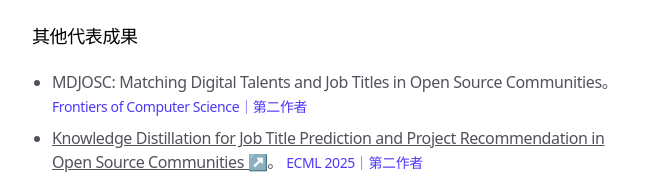
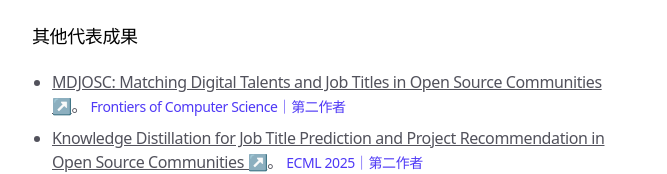
Before and after one commit to 3kyou1/profile, a Next.js app: page / in a window 1280 px wide. Shown: the part 2598-2772 px from the top of the page, without its empty margins (304-971 px from the left). Built offline with nearby package versions, Linux system fonts and the light colour scheme.

Commit message:
link remaining publication entry

```diff
--- a/app/page.tsx
+++ b/app/page.tsx
@@ -26,6 +26,6 @@ export default function Personal(){return <motion.main className="space-y-20" in
  <motion.section variants={sections}><h3 className="mb-5 text-lg font-medium">教育经历</h3><div className="space-y-5 text-zinc-600 dark:text-zinc-400"><div><b className="text-zinc-900 dark:text-zinc-100">华东师范大学 × 北京中关村学院</b><span className="float-right text-sm">2021.09 — 至今</span><p>数据科学与工程｜博士研究生｜预计 2027 年底毕业</p></div><div><b className="text-zinc-900 dark:text-zinc-100">南京师范大学</b><span className="float-right text-sm">2015.09 — 2019.07</span><p>能源与动力工程｜本科</p></div></div></motion.section>
  <motion.section id="experience" variants={sections}><h3 className="mb-5 text-lg font-medium">实习经历</h3><div className="space-y-8">{internships.map(x=><article key={x.company}><h4 className="font-medium">{x.role}<span className="float-right text-sm font-normal text-zinc-500">{x.date}</span></h4><p className="text-zinc-500">{x.company}</p><p className="mt-2 text-zinc-600 dark:text-zinc-400">{x.intro}</p><ul className="mt-2 list-disc space-y-1 pl-5 text-zinc-600 dark:text-zinc-400">{x.bullets.map(b=><li key={b}>{b}</li>)}</ul></article>)}</div></motion.section>
  <motion.section id="research" variants={sections}><h3 className="mb-5 text-lg font-medium">科研经历与代表成果</h3><div className="space-y-9">{research.map(x=><article key={x.title}><h4 className="font-medium leading-6">{PAPER_LINKS[x.title] ? <a className="underline decoration-zinc-300 underline-offset-4 hover:text-indigo-600" href={PAPER_LINKS[x.title]} target="_blank" rel="noreferrer">{x.title} ↗</a> : x.title}</h4><p className="text-sm text-indigo-600 dark:text-indigo-300">{x.tag}</p><p className="mt-2 text-zinc-600 dark:text-zinc-400">{x.text}</p><ul className="mt-2 list-disc space-y-1 pl-5 text-zinc-600 dark:text-zinc-400">{x.bullets.map(b=><li key={b}>{b}</li>)}</ul></article>)}</div></motion.section>
- <motion.section variants={sections}><h3 className="mb-5 text-lg font-medium">其他代表成果</h3><ul className="list-disc space-y-2 pl-5 text-zinc-600 dark:text-zinc-400"><li>MDJOSC: Matching Digital Talents and Job Titles in Open Source Communities。<span className="text-sm text-indigo-600 dark:text-indigo-300"> Frontiers of Computer Science｜第二作者</span></li><li><a className="underline" href={PAPER_LINKS['Knowledge Distillation for Job Title Prediction and Project Recommendation in Open Source Communities']} target="_blank" rel="noreferrer">Knowledge Distillation for Job Title Prediction and Project Recommendation in Open Source Communities ↗</a>。<span className="text-sm text-indigo-600 dark:text-indigo-300"> ECML 2025｜第二作者</span></li></ul></motion.section>
+ <motion.section variants={sections}><h3 className="mb-5 text-lg font-medium">其他代表成果</h3><ul className="list-disc space-y-2 pl-5 text-zinc-600 dark:text-zinc-400"><li><a className="underline" href={PAPER_LINKS['MDJOSC: matching digital talents and job titles in open source communities']} target="_blank" rel="noreferrer">MDJOSC: Matching Digital Talents and Job Titles in Open Source Communities ↗</a>。<span className="text-sm text-indigo-600 dark:text-indigo-300"> Frontiers of Computer Science｜第二作者</span></li><li><a className="underline" href={PAPER_LINKS['Knowledge Distillation for Job Title Prediction and Project Recommendation in Open Source Communities']} target="_blank" rel="noreferrer">Knowledge Distillation for Job Title Prediction and Project Recommendation in Open Source Communities ↗</a>。<span className="text-sm text-indigo-600 dark:text-indigo-300"> ECML 2025｜第二作者</span></li></ul></motion.section>
  <motion.section variants={sections}><h3 className="mb-4 text-lg font-medium">联系我</h3><p className="text-zinc-600 dark:text-zinc-400">欢迎通过 <a className="underline" href={`mailto:${EMAIL}`}>{EMAIL}</a> 联系我。</p><div className="mt-4 flex gap-3">{SOCIAL_LINKS.map(x=><a className="rounded-full bg-zinc-100 px-3 py-1 text-sm dark:bg-zinc-800" key={x.label} href={x.link}>{x.label}</a>)}</div></motion.section>
  </motion.main>}
```
